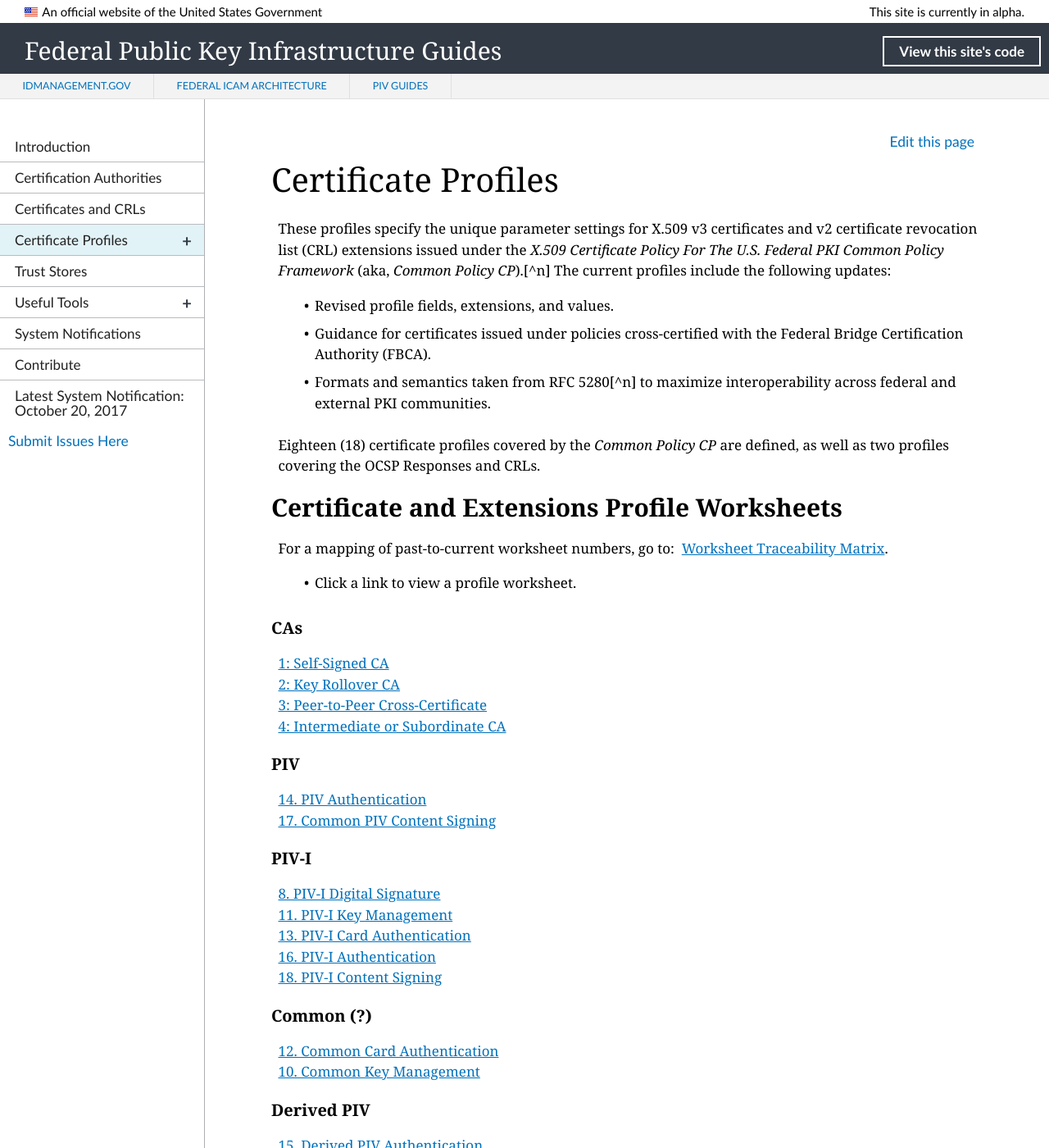
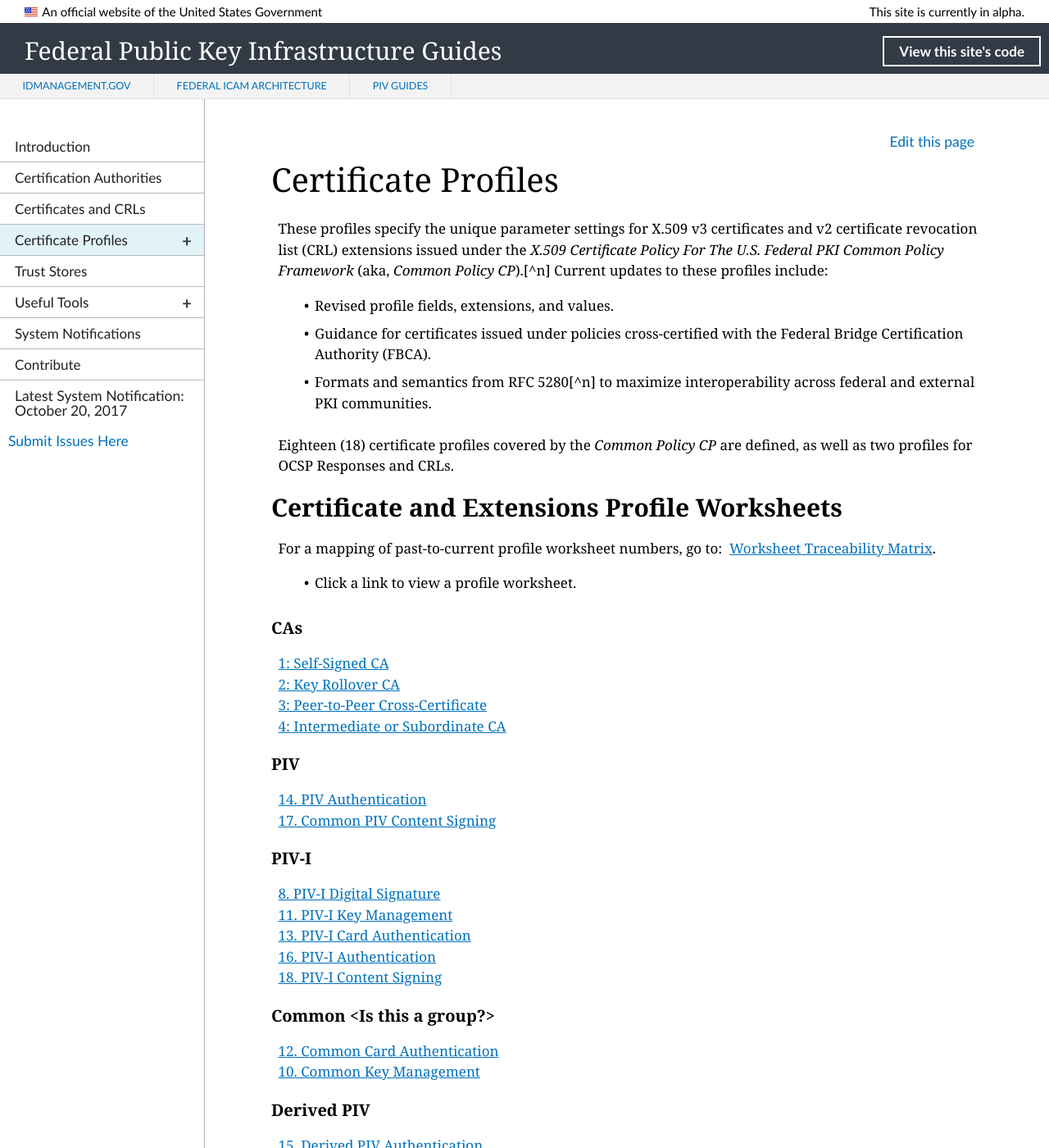
Before and after one commit to GSA/fpki-guides, a Jekyll site: the page built from pages/fpki_certificate_profiles.md, in a window 1280 px wide and 1400 px high. Shown: the whole window at 82% size. Built offline with Jekyll 4.4.1, drawn with Linux system fonts in a browser that asks for light colours; nearby versions of some CDN libraries; library files that are not in the unit come from our copies; some of the changed text lies outside the part shown.

Commit message:
Update fpki_certificate_profiles.md
Content updates

```diff
--- a/pages/fpki_certificate_profiles.md
+++ b/pages/fpki_certificate_profiles.md
@@ -4,16 +4,16 @@
 permalink: /certprofiles/
 ---
 
-These profiles specify the unique parameter settings for X.509 v3 certificates and v2 certificate revocation list (CRL) extensions issued under the _X.509 Certificate Policy For The U.S. Federal PKI Common Policy Framework_ (aka, _Common Policy CP_).[^n] The current profiles include the following updates:
+These profiles specify the unique parameter settings for X.509 v3 certificates and v2 certificate revocation list (CRL) extensions issued under the _X.509 Certificate Policy For The U.S. Federal PKI Common Policy Framework_ (aka, _Common Policy CP_).[^n] Current updates to these profiles include:
 * Revised profile fields, extensions, and values.<!--Validate this with Wendy.-->
 * Guidance for certificates issued under policies cross-certified with the Federal Bridge Certification Authority (FBCA).
-* Formats and semantics taken from RFC 5280[^n] to maximize interoperability across federal and external PKI communities.
+* Formats and semantics from RFC 5280[^n] to maximize interoperability across federal and external PKI communities.
 
-Eighteen (18) certificate profiles covered by the _Common Policy CP_ are defined, as well as two profiles covering the OCSP Responses and CRLs.
+Eighteen (18) certificate profiles covered by the _Common Policy CP_ are defined, as well as two profiles for OCSP Responses and CRLs.
 
 ## Certificate and Extensions Profile Worksheets
 
-For a mapping of past-to-current worksheet numbers, go to:&nbsp;&nbsp;[Worksheet Traceability Matrix](#worksheet-traceability-matrix).
+For a mapping of past-to-current profile worksheet numbers, go to:&nbsp;&nbsp;[Worksheet Traceability Matrix](#worksheet-traceability-matrix).
 
 * Click a link to view a profile worksheet.
 
@@ -37,7 +37,7 @@
 [16. PIV-I Authentication]({{ site.baseurl }}/profiles/piviauth/)<BR>
 [18. PIV-I Content Signing]({{ site.baseurl }}/profiles/pivicontentsign/)<BR>
 
-### Common (?)
+### Common <**Is this a group**?>
 
 [12. Common Card Authentication]({{ site.baseurl }}/profiles/commoncardauth/)<BR>
 [10. Common Key Management]({{ site.baseurl }}/profiles/commonkeymgmt/)
@@ -88,8 +88,8 @@
 | Computing and Communications Devices       | 7               |             |               | 19             |
 | Delegated OCSP Responder       | 12               |             | 9             | 20             |
 
-
-[^n] These certificate and OCSP/CRL extensions profiles will be published in the upcoming _X.509 Certificate and Certificate Revocation List (CRL) Extensions Profile for the Shared Service Providers (SSP) Program, Federal Bridge, and PIV-I_.
+-----------------
+[^n] These certificate and OCSP/CRL extensions profiles will be published in the upcoming _X.509 Certificate and Certificate Revocation List (CRL) Extensions Profile for the Shared Service Providers (SSP) Program, Federal Bridge, and PIV-I_.<BR>
 [^n]RFC 5280, _Internet X.509 Public Key Infrastructure Certificate and Certificate Revocation List (CRL) Profile_, David Cooper, Stefan Santesson, Stephen Farrell, Sharon Boeyen, Russell Housley, and Tim Polk (May 2008).<BR>
 [^n]_X.509 Certificate and Certificate Revocation List (CRL) Extensions Profile for the Shared Service Providers (SSP) Program_, FPKIPA, Shared Service Provider Working Group, July 17, 2017.<BR>
 [^n]_Federal Public Key Infrastructure (PKI) X.509 Certificate and CRL Exensions Profile_, FPKIPA, July 17, 2017.<BR>
```
Also changed, not shown: other parts of pages/fpki_certificate_profiles.md (+3 -3 lines).
